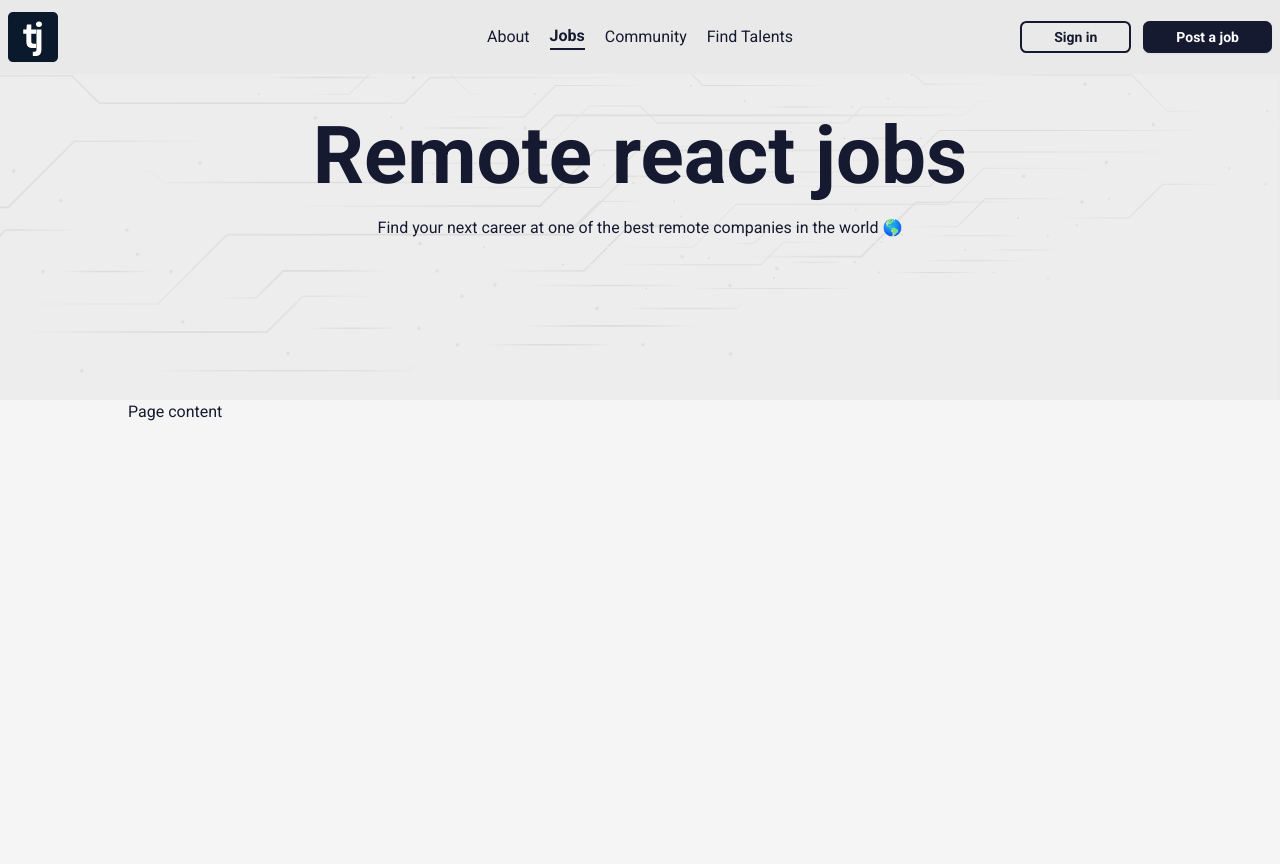
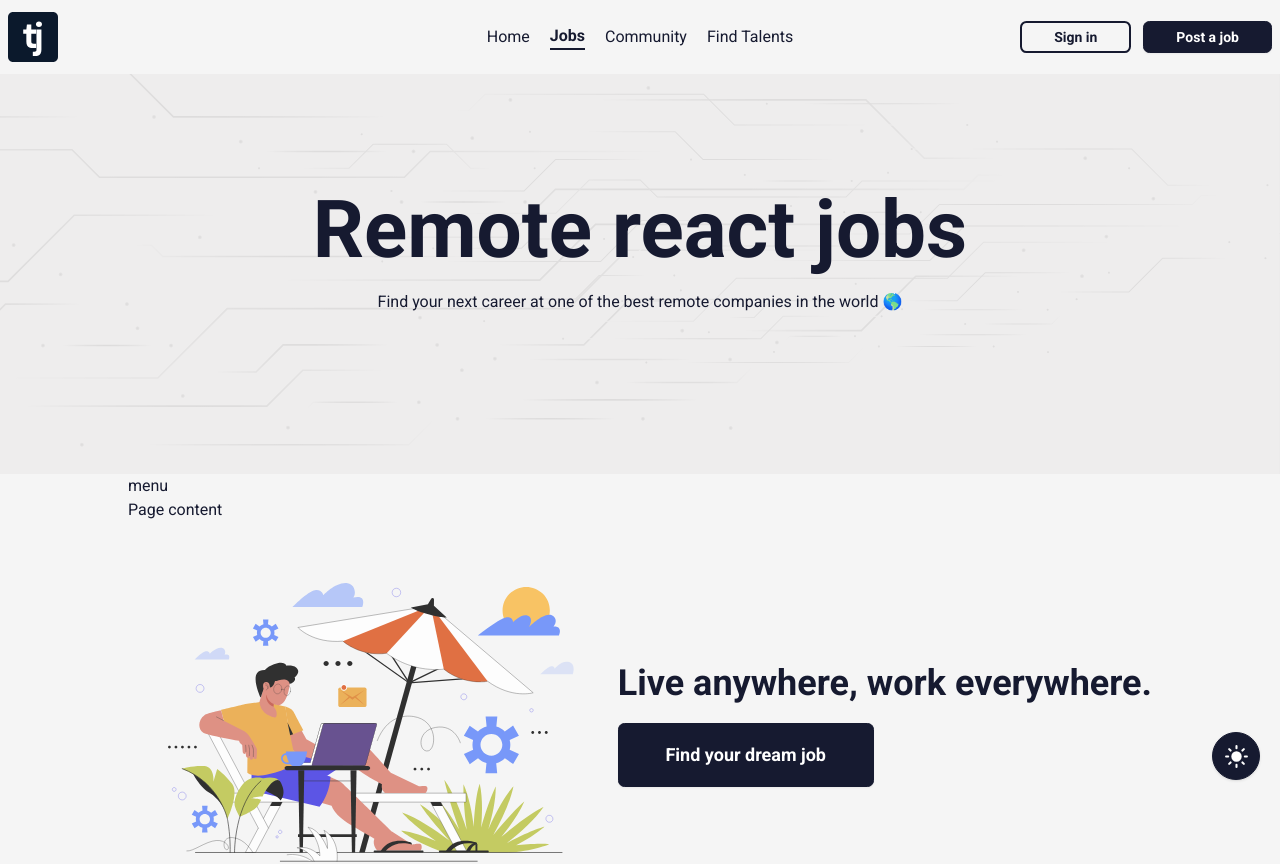
Before and after one commit to nillswe/thejobs, a Next.js app: page /jobs in a window 1280 px wide. Shown: the top 864 px of the page. Before the commit the page ends 800 px from the top, so only its background shows below. Built offline with nearby package versions, Linux system fonts and the light colour scheme; no server answers.

Commit message:
feat: moving parts to layout file

```diff
--- a/src/app/_components/shared/header/header.tsx
+++ b/src/app/_components/shared/header/header.tsx
@@ -2,12 +2,16 @@
 
 import Link from 'next/link'
 import Image from 'next/image'
+import { usePathname } from 'next/navigation'
 
+import { merge } from '@/utils'
 import { APP_URL } from '@/config/env-client'
 
 export const Header = () => {
+  const path = usePathname()
+
   return (
-    <header className='w-full flex items-center fixed top-0 justify-center bg-base-300 py-1'>
+    <header className='w-full flex items-center  justify-center py-1'>
       <div className='navbar max-w-screen-xl'>
         <div className='navbar-start'>
           <Link href={APP_URL}>
@@ -22,11 +26,17 @@ export const Header = () => {
         </div>
 
         <ul className='navbar-center  gap-5 '>
-          <Link href='/about' title='About page'>
-            About
+          <Link
+            href='/'
+            title='home'
+            className={merge([path === '/' && 'font-bold border-b-2 border-base-content'])}>
+            Home
           </Link>
 
-          <Link href='/jobs' title='Jobs page' className='font-bold border-b-2 border-primary'>
+          <Link
+            href='/jobs'
+            title='Jobs page'
+            className={merge([path === '/jobs' && 'font-bold border-b-2 border-base-content'])}>
             Jobs
           </Link>
 
--- a/src/app/jobs/layout.tsx
+++ b/src/app/jobs/layout.tsx
@@ -2,9 +2,6 @@ import { ReactNode } from 'react'
 
 import { Metadata } from 'next'
 
-import { Container } from '@/app/_components'
-import { Header } from '@/app/_components/shared'
-import { BannerJobs } from '@/app/jobs/_components'
 export const metadata: Metadata = {
   title: 'Jobs',
   description: '',
@@ -15,11 +12,5 @@ type Props = {
 }
 
 export default function Layout({ children }: Props) {
-  return (
-    <main className='w-full flex flex-col'>
-      <Header />
-      <BannerJobs />
-      <Container>{children}</Container>
-    </main>
-  )
+  return children
 }
--- a/src/app/jobs/page.tsx
+++ b/src/app/jobs/page.tsx
@@ -1,3 +1,15 @@
+import { Container } from '@/app/_components'
+import { BannerJobs } from '@/app/jobs/_components'
+
 export default function Layout() {
-  return <div>Page content</div>
+  return (
+    <div className='w-full flex flex-col'>
+      <BannerJobs />
+
+      <Container>
+        <div>menu</div>
+        Page content
+      </Container>
+    </div>
+  )
 }
--- a/src/app/layout.tsx
+++ b/src/app/layout.tsx
@@ -3,7 +3,10 @@ import type { Metadata } from 'next'
 import { Roboto } from 'next/font/google'
 
 import './globals.css'
-import { Providers } from './_components'
+
+import { Footer, Header } from '@/app/_components/shared'
+
+import { Providers, ThemeToggle } from './_components'
 
 const roboto = Roboto({ subsets: ['latin'], weight: ['400', '500', '700'] })
 
@@ -24,7 +27,19 @@ export default function RootLayout({
           ${roboto.className}
           antialiased
         `}>
-        <Providers>{children}</Providers>
+        <Providers>
+          <main className='flex min-h-screen w-full flex-col relative'>
+            <button className='btn btn-circle btn-primary fixed bottom-5 right-5 shadow'>
+              <ThemeToggle />
+            </button>
+
+            <div className='flex mb-10 w-full flex-col items-center'>
+              <Header />
+              {children}
+            </div>
+            <Footer />
+          </main>
+        </Providers>
       </body>
     </html>
   )
--- a/src/app/page.tsx
+++ b/src/app/page.tsx
@@ -1,20 +1,11 @@
-import { Footer, Header } from '@/app/_components/shared'
-import { Hero, NewJobs, ThemeToggle, Trusted } from '@/app/_components'
+import { Hero, NewJobs, Trusted } from '@/app/_components'
 
 export default async function Home() {
   return (
-    <main className='flex min-h-screen w-full flex-col relative'>
-      <button className='btn btn-circle btn-primary fixed bottom-5 right-5 shadow'>
-        <ThemeToggle />
-      </button>
-
-      <div className='flex mb-10 w-full flex-col items-center'>
-        <Header />
-        <Hero />
-        <Trusted />
-        <NewJobs />
-      </div>
-      <Footer />
-    </main>
+    <>
+      <Hero />
+      <Trusted />
+      <NewJobs />
+    </>
   )
 }
```
